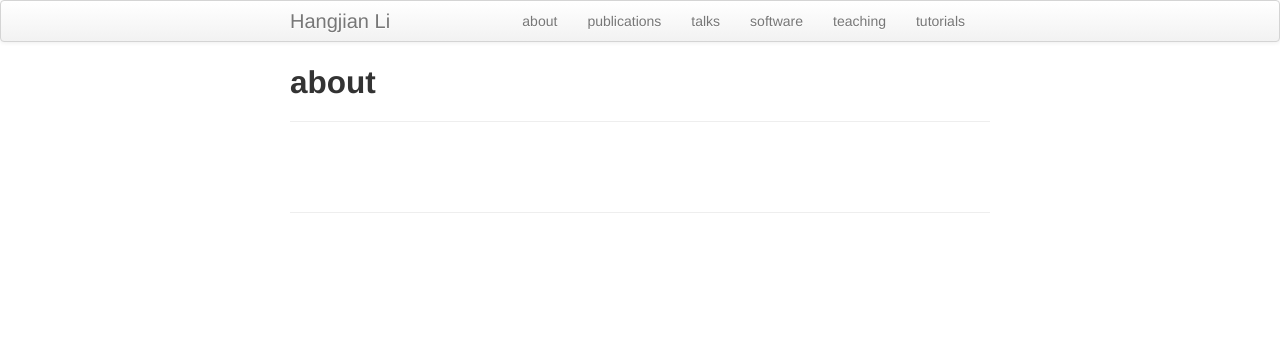
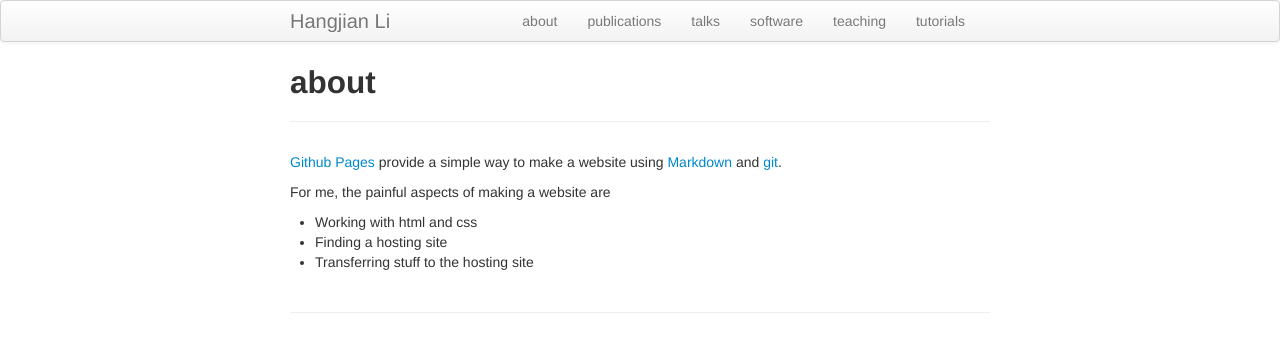
Before and after one commit to hangjianli/hangjianli.github.io, a Jekyll site: the page built from index.md, in a window 1280 px wide. Shown: the top 352 px of the page. Built offline with Jekyll 4.4.1, drawn with Linux system fonts in a browser that asks for light colours.

Commit message:
Update index.md

```diff
--- a/index.md
+++ b/index.md
@@ -3,3 +3,15 @@ layout: page
 title: about
 description: Hangjian Li is a Ph.D candidate in statistics at UCLA
 ---
+
+
+[Github Pages](https://pages.github.com) provide a simple way to make a
+website using
+[Markdown](https://daringfireball.net/projects/markdown/) and
+[git](https://git-scm.com).
+
+For me, the painful aspects of making a website are
+
+- Working with html and css
+- Finding a hosting site
+- Transferring stuff to the hosting site
```
